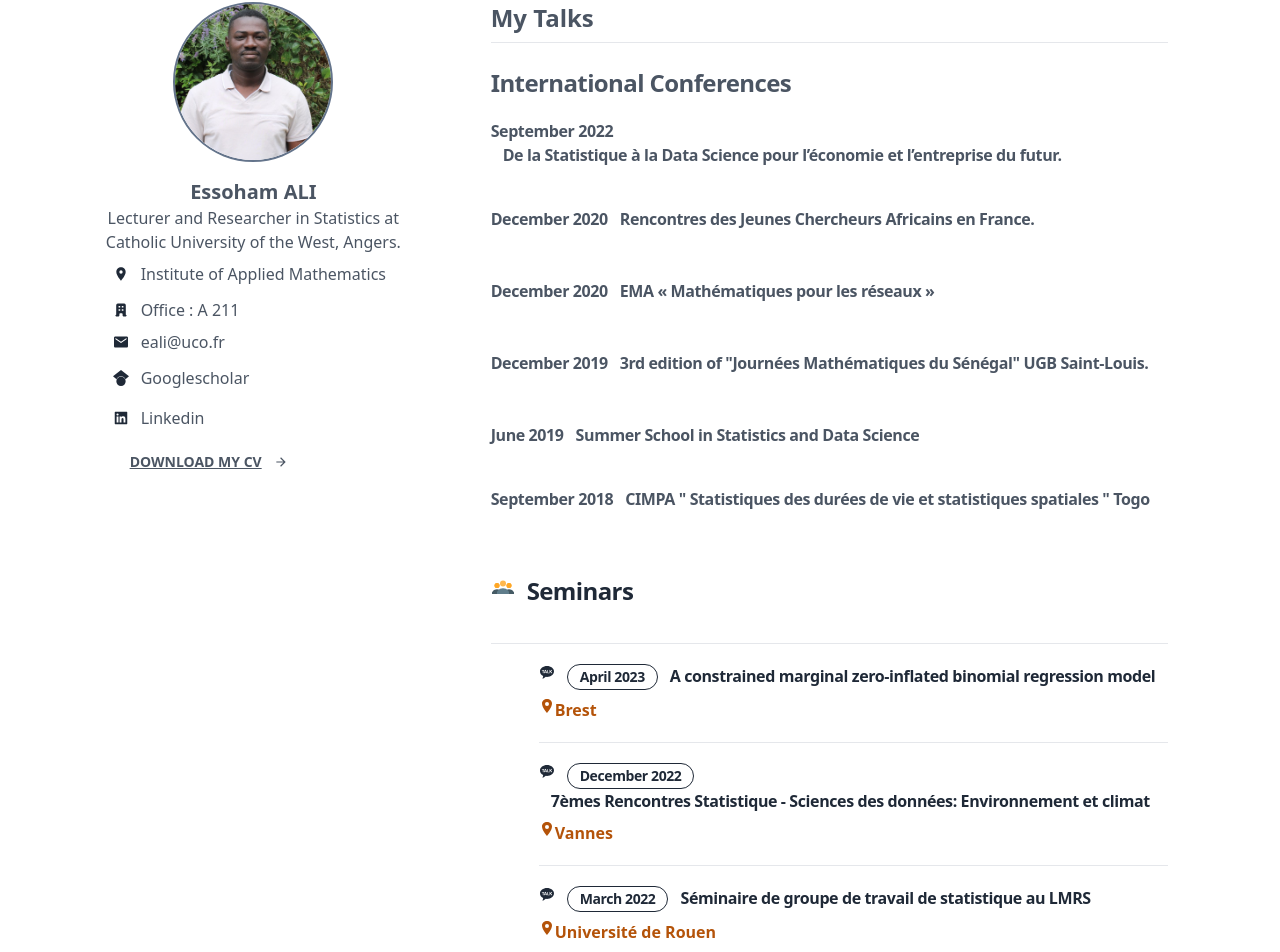
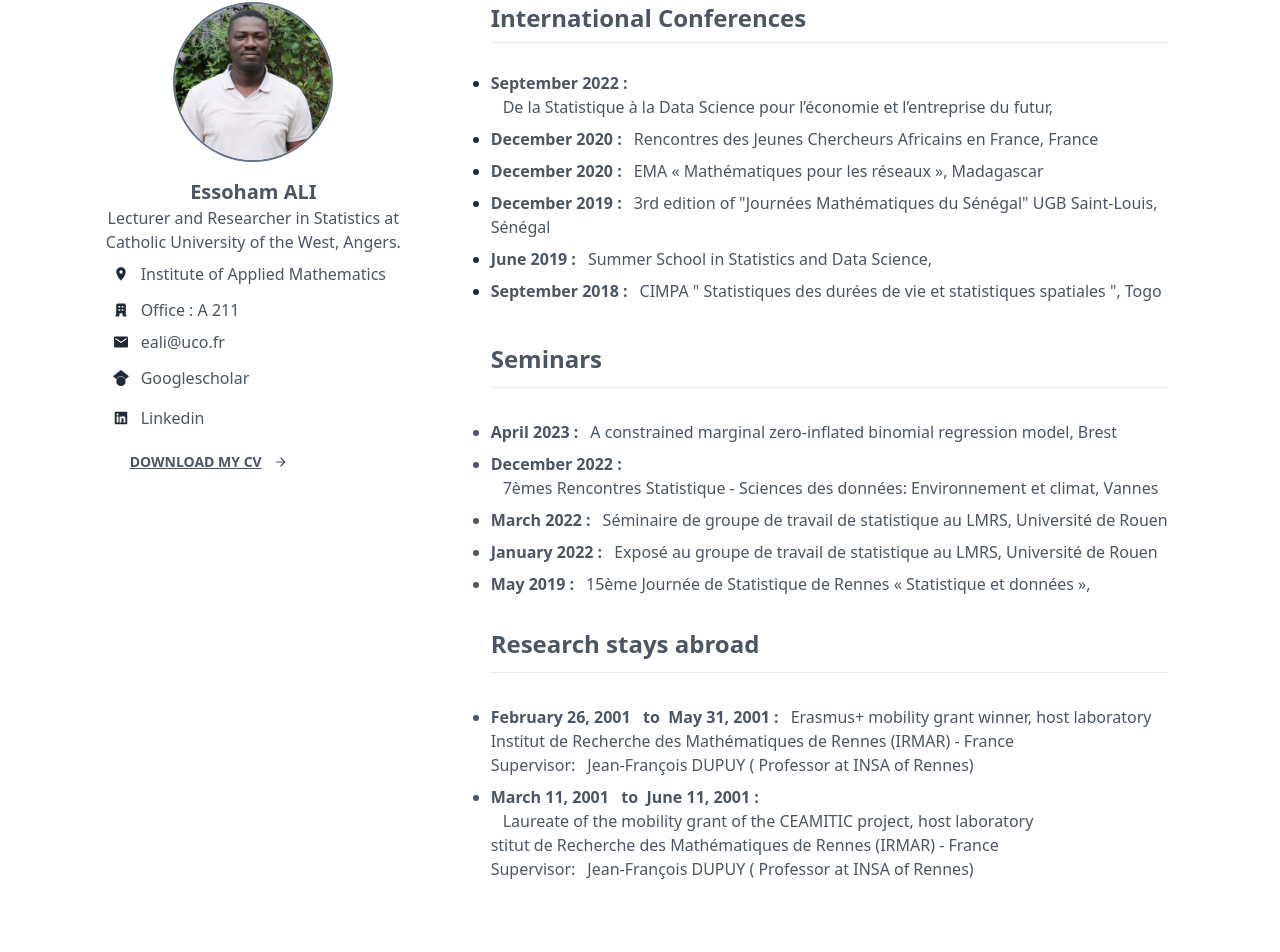
Before and after one commit to Gnilane95/essoham_portfolio, a Next.js app: page /talks in a window 1280 px wide. Shown: the part 152-1104 px from the top of the page. Built offline with nearby package versions, Linux system fonts and the light colour scheme; what tw-elements would draw is missing.

Commit message:
Talks page edited

```diff
--- a/components/shared/Conference.jsx
+++ b/components/shared/Conference.jsx
@@ -13,37 +13,49 @@ export default function Conference() {
   const {title: reserchAbroadTitle, talks: abroadTalks } = researchAbroad;
   return (
     <>
-      <div className="">
-        <h2 className="text-2xl text-gray-600 font-bold leading-8 tracking-tight flex flex-wrap">
-          {/* <FcConferenceCall className="mr-3" /> */}
-          {conferenceTitle}
-        </h2>
       <div className="mb-9">
-        <ul className="">
+      <ul className="list-disc">
           {
             conferenceTalk.map((talk) => {
               const { id , year, subject, location } = talk;
               return(
-                        <li key={id} className="py-5">
+                  <li key={id} className="py-1">
                   <article>
                     <div className=" text-gray-600">
-                            <div className="space-y-5 xl:col-span-3d">
-                              <div className="space-y-6">
-                                <div>
-                                  <h2 className=" font-bold tracking-tight flex flex-wrap">
-                                  {/* < RiKakaoTalkFill className=""/> */}
-                                  <span className="font-black">{formatMonthYear(year)}</span>
-                                  <span className="ml-3"> {subject}</span>
+                      <h2 className="tracking-tightd flex flex-wrap">
+                        <span className=" font-semibold">{formatMonthYear(year)} :</span>
+                        <span className="ml-3 mr-1"> {subject}, </span>
+                        <span className=""> {location}</span>
+                      </h2>
+                    </div>
+                  </article>
+                </li>
+              )
+            }
 
+            )
+          }
+      </ul>
+      </div>
+
+      <div className="divide-y divide-gray-200 dark:divide-gray-700">
+        <h2 className="text-2xl font-black text-gray-600 pb-3">
+          {seminaireTitle}
         </h2>
+        <div className="py-7">
+          <ul className="list-disc ">
+            {
+                seminaireTalk.map((talk) => {
+                    const { id , year, subject, location } = talk;
+                    return(
+                        <li key={id} className="py-1 text-gray-600">
+                        <article>
                           <div className="">
-                                    {location && <div className="text-amber-700 font-bold mt-2 flex flex-wrap">
-                                    {/* <IoLocationSharp/>{location} */}
-                                  </div>}
-                                  </div>
-                                </div>
-                              </div>
-                            </div>
+                            <h2 className="tracking-tighth flex flex-wrap">
+                              <span className="font-semibold">{ formatMonthYear(year)} :</span>
+                              <span className="ml-3 mr-1"> {subject}, </span>
+                              <span className=""> {location}</span>
+                            </h2>
                           </div>
                         </article>
                       </li>
@@ -57,76 +69,26 @@ export default function Conference() {
       </div>
 
       <div className="divide-y divide-gray-200 dark:divide-gray-700">
-        <h2 className="text-2xl font-bold leading-8 tracking-tight flex flex-wrap">
-          <FcConferenceCall className="mr-3" />
-          {seminaireTitle}
-        </h2>
-        <div className="my-9">
-        <ul className="divide-y divide-gray-200 dark:divide-gray-200 ml-12">
-            {
-                seminaireTalk.map((talk) => {
-                    const { id , year, subject, location } = talk;
-                    return(
-                        <li key={id} className="py-5">
-                        <article>
-                          <div className="">
-                            <div className="space-y-5 xl:col-span-3">
-                              <div className="space-y-6">
-                                <div>
-                                  <h2 className=" font-bold tracking-tight flex flex-wrap">
-                                  < RiKakaoTalkFill className=""/>
-                                  <span className="badge badge-outline ml-3 p-3 font-black">{ formatMonthYear(year)}</span>
-                                  <span className="ml-3"> {subject}</span>
-
-                                  </h2>
-                                  <div className="">
-                                    {location && <div className="text-amber-700 font-bold mt-2 flex flex-wrap">
-                                    <IoLocationSharp/>{location}</div>}
-                                  </div>
-                                </div>
-                              </div>
-                            </div>
-                          </div>
-                        </article>
-                      </li>
-                    )
-                }
-
-                )
-            }
-            </ul>
-        </div>
-      </div>
-
-      <div className="divide-y divide-gray-200 dark:divide-gray-700">
-        <h2 className="text-2xl font-bold leading-8 tracking-tight flex flex-wrap">
-          <GiArchiveResearch className="mr-3" />
+        <h2 className="text-2xl font-black text-gray-600 pb-3">
           {reserchAbroadTitle}
         </h2>
-        <div className="my-9">
-        <ul className="divide-y divide-gray-200 dark:divide-gray-200 ml-12">
+        <div className="py-7">
+        <ul className="list-disc">
             {
                 abroadTalks.map((talk) => {
                     const { id , topic, location, town, supervisor, from, to } = talk;
                     return(
-                        <li key={id} className="py-5">
+                        <li key={id} className="py-1 text-gray-600">
                         <article>
                           <div className="">
-                            <div className="space-y-5 xl:col-span-3">
-                              <div className="space-y-6">
                             <div>
-                                  <h2 className=" font-bold tracking-tight flex flex-wrap">
-                                  < RiKakaoTalkFill className=""/>
-                                  <span className="badge badge-outline ml-3 p-3 font-black">{formatDate(from)} &nbsp; to &nbsp;{formatDate(to)} </span>
-                                  <span className="ml-3"> {topic}</span>
-
+                              <h2 className="font-boldg tracking-tightd flex flex-wrap">
+                                <span className="font-semibold">{formatDate(from)} &nbsp; to &nbsp;{formatDate(to)} :</span>
+                                <span className="ml-3 mr-1"> {topic}</span>
+                                <span className=""> {location} - {town}</span>
                               </h2>
-                                  <div className="">
-                                    {location && <div className="text-amber-700 font-bold mt-2 flex flex-wrap">
-                                    <IoLocationSharp/>{location} - {town}</div>}
-                                  </div>
-                                  <div className="flex flex-wrap ml-2">Supervisor: <span className="ml-3 font-bold">{supervisor}</span></div>
-                                </div>
+                              <div className="flex flex-wrap">
+                                Supervisor: <span className="ml-3">{supervisor}</span>
                               </div>
                             </div>
                           </div>
--- a/data/siteData.js
+++ b/data/siteData.js
@@ -292,26 +292,26 @@ const conferences = {
       id: 1,
       year: "09-2022",
       subject:
-        "De la Statistique à la Data Science pour l’économie et l’entreprise du futur.",
+        "De la Statistique à la Data Science pour l’économie et l’entreprise du futur",
       location: null,
     },
     {
       id: 2,
       year: "12-2020",
-      subject: "Rencontres des Jeunes Chercheurs Africains en France.",
+      subject: "Rencontres des Jeunes Chercheurs Africains en France",
       location: "France",
     },
     {
       id: 3,
       year: "12-2020",
-      subject: "EMA « Mathématiques pour les réseaux » ",
+      subject: "EMA « Mathématiques pour les réseaux »",
       location: "Madagascar",
     },
     {
       id: 4,
       year: "12-2019",
       subject:
-        '3rd edition of "Journées Mathématiques du Sénégal" UGB Saint-Louis.',
+        '3rd edition of "Journées Mathématiques du Sénégal" UGB Saint-Louis',
       location: "Sénégal",
     },
     {
@@ -324,7 +324,7 @@ const conferences = {
       id: 6,
       year: "09-2018",
       subject:
-        'CIMPA " Statistiques des durées de vie et statistiques spatiales " Togo',
+        'CIMPA " Statistiques des durées de vie et statistiques spatiales "',
       location: "Togo",
     },
   ],
--- a/pages/talks.js
+++ b/pages/talks.js
@@ -29,7 +29,7 @@ export default function talks() {
           <Hero />
         </div>
         <div className="flex-1 mt-10 pr-28 pl-10 xl:px-56j lg:px-28j sm:px-7h md:px-16j text-justify my-14">
-        <SiteHeader title={" My Talks"} />
+        <SiteHeader title={" International Conferences"} />
         <div className="mt-20h">
           <Conference/>
         </div>
```
Lines whose indentation alone changed are shown as unchanged.
